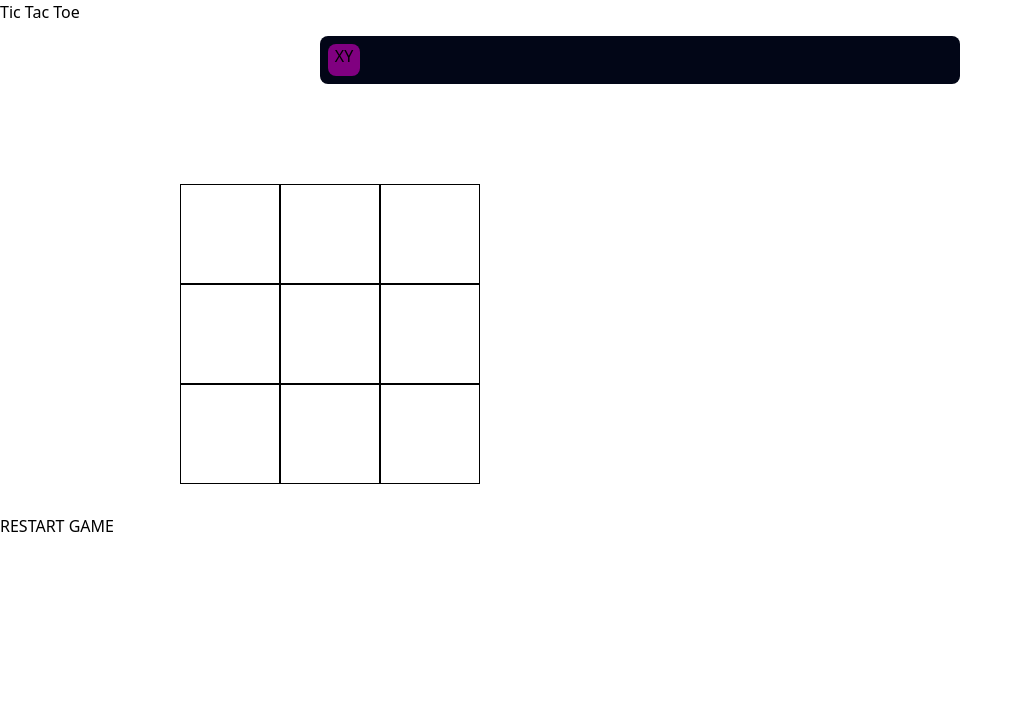
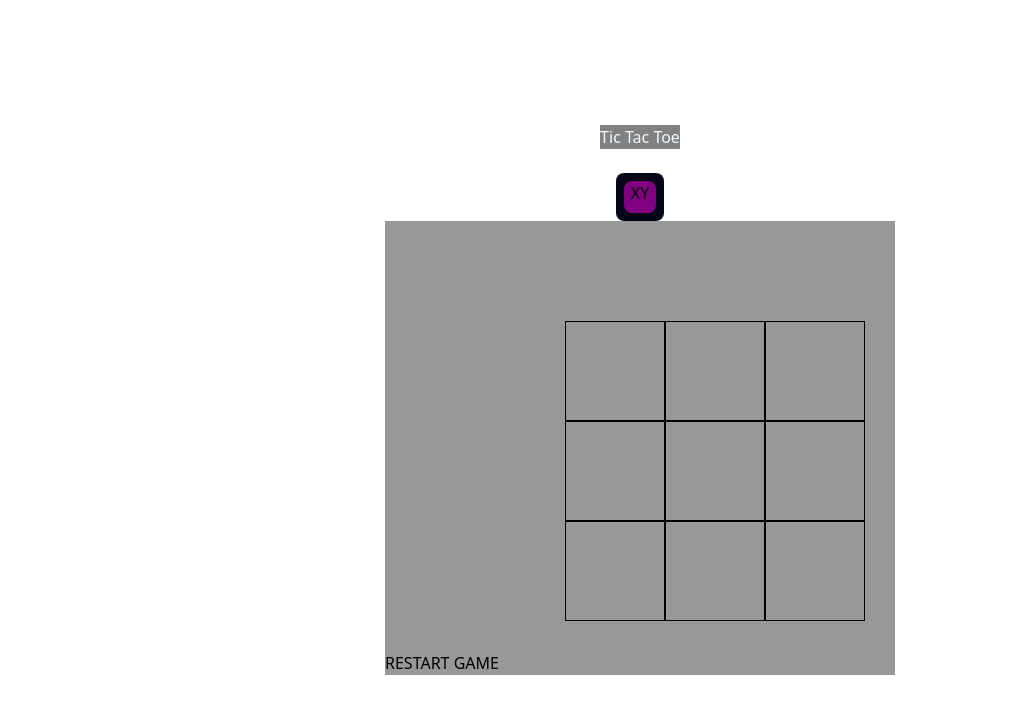
Before and after one commit to OgekePurity/team-collaboration, a website: page index.html in a window 1280 px wide. Shown: the whole page, without its empty margins (0-1023 px from the left). Drawn offline with Linux system fonts and the light colour scheme.

Commit message:
redo commit

```diff
--- a/index.html
+++ b/index.html
@@ -4,6 +4,7 @@
     <meta charset="UTF-8">
     <meta name="viewport" content="width=device-width, initial-scale=1.0">
     <title>Tic Tac Toe</title>
+    <link rel="stylesheet" href="input.css">
     <link rel="stylesheet" href="output.css">
 
 </head>
--- a/input.css
+++ b/input.css
@@ -30,6 +30,10 @@ section {
     justify-content: center;
     align-items: center;
     flex-direction: column;
+    background-color: rgba(0, 0, 0, 0.404);
+    display: block;
+    justify-content: center;
+
 }
 
 h1 {
--- a/package.json
+++ b/package.json
@@ -4,7 +4,7 @@
   "description": "",
   "main": "index.js",
   "scripts": {
-    "build": "postcss -i input.css -o output.css --watch"
+    "build": "tailwindcss -i input.css -o output.css --watch"
   },
   "keywords": [],
   "author": "",
```
